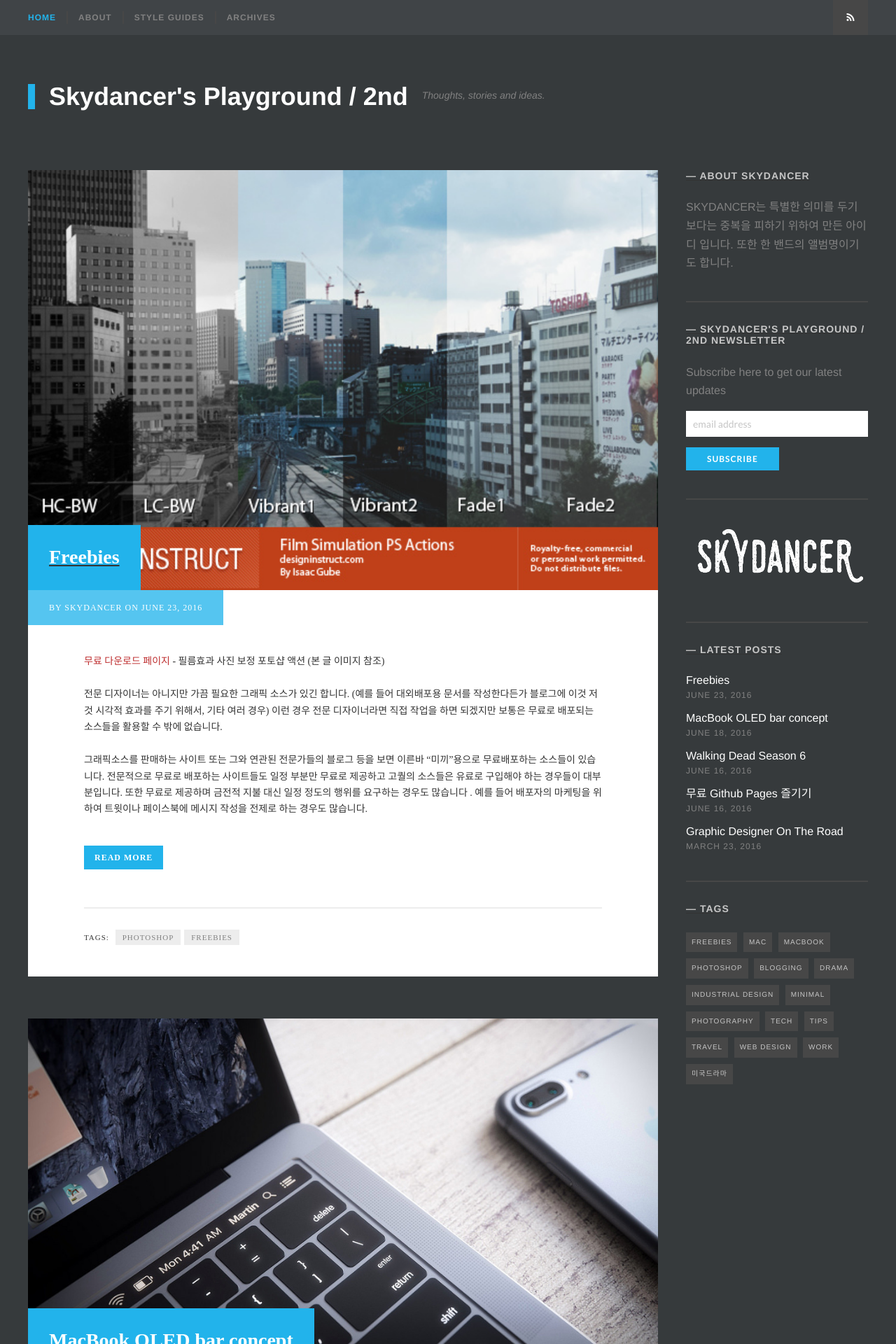
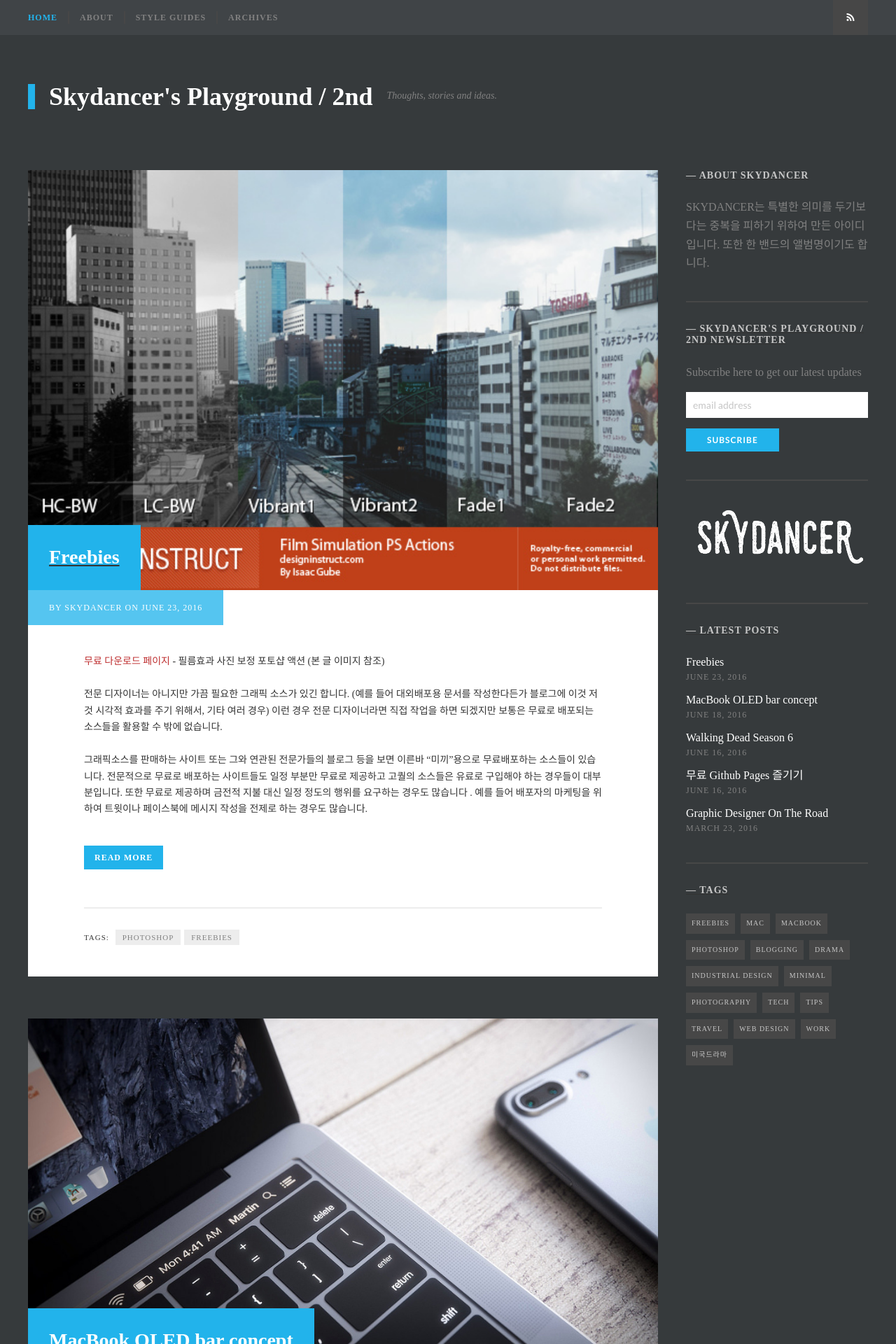
Before and after one commit to morgul71/morgul71.github.io, a Jekyll site: the page built from index.html, in a window 1280 px wide. Shown: the top 1920 px of the page at 70% size. Built offline with Jekyll 4.4.1, drawn with Linux system fonts in a browser that asks for light colours; some web fonts are replaced; the list of posts is cut into pages by our own code.

Commit message:
Update _general.scss

```diff
--- a/_sass/_general.scss
+++ b/_sass/_general.scss
@@ -12,7 +12,8 @@
 }
 
 body {
-    font-family: Helvetica, Arial, sans-serif;
+    font-family: 'Spoqa Han Sans', 'Spoqa Han Sans JP', 'Sans-serif';
+    /*font-family: Helvetica, Arial, sans-serif;*/
     background-color: $mine-shaft;
     color: #818181;
     line-height: 1.66667;
```
